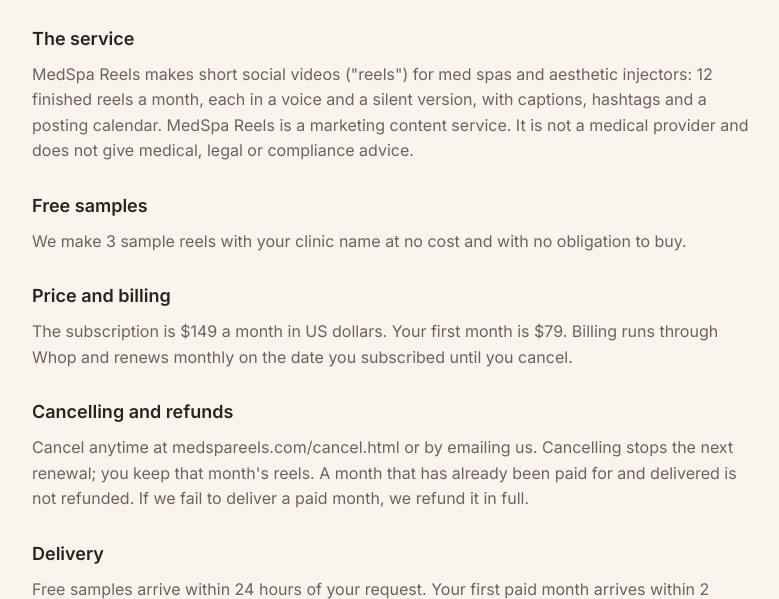
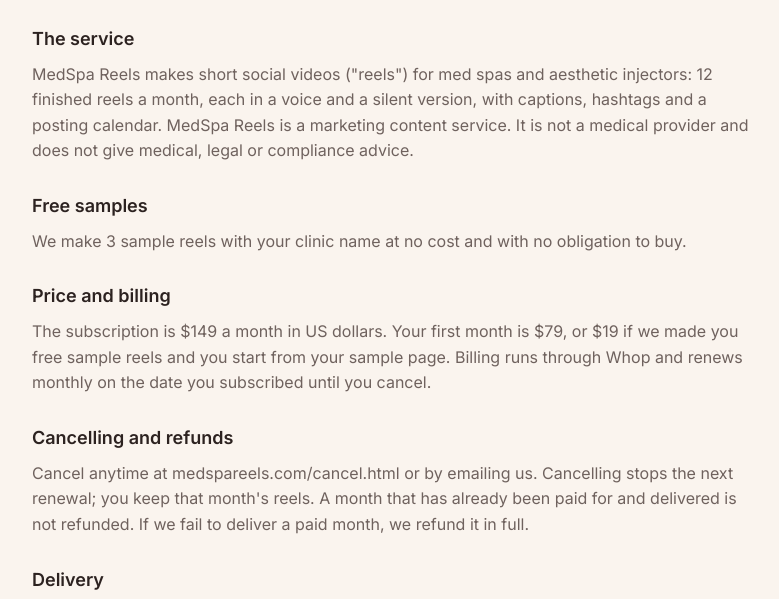
Before and after one commit to medspareels/medspareels.github.io, a plain HTML site: page terms.html in a window 1280 px wide. Shown: the part 177-776 px from the top of the page, without its empty margins (248-1027 px from the left). Drawn offline with nearby package versions, Linux system fonts and the light colour scheme.

Commit message:
Terms: $19 first month for clinics we sent free samples to
Co-Authored-By: Claude Opus 5.5 <noreply@anthropic.com>
Claude-Session: https://claude.ai/code/session_01MAPTeL4DhqL4MeYZhEZujH

```diff
--- a/terms.html
+++ b/terms.html
@@ -20,7 +20,7 @@ var y=l.getElementsByTagName(r)[0];y.parentNode.insertBefore(t,y)},0)})})(window
 <h2>Free samples</h2>
 <p>We make 3 sample reels with your clinic name at no cost and with no obligation to buy.</p>
 <h2>Price and billing</h2>
-<p>The subscription is $149 a month in US dollars. Your first month is $79. Billing runs through Whop and renews monthly on the date you subscribed until you cancel.</p>
+<p>The subscription is $149 a month in US dollars. Your first month is $79, or $19 if we made you free sample reels and you start from your sample page. Billing runs through Whop and renews monthly on the date you subscribed until you cancel.</p>
 <h2>Cancelling and refunds</h2>
 <p>Cancel anytime at medspareels.com/cancel.html or by emailing us. Cancelling stops the next renewal; you keep that month's reels. A month that has already been paid for and delivered is not refunded. If we fail to deliver a paid month, we refund it in full.</p>
 <h2>Delivery</h2>
```
